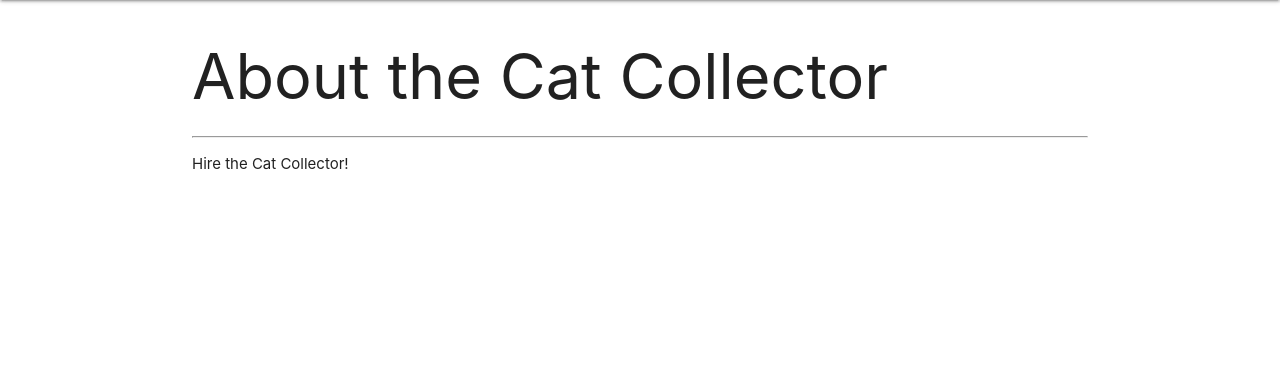
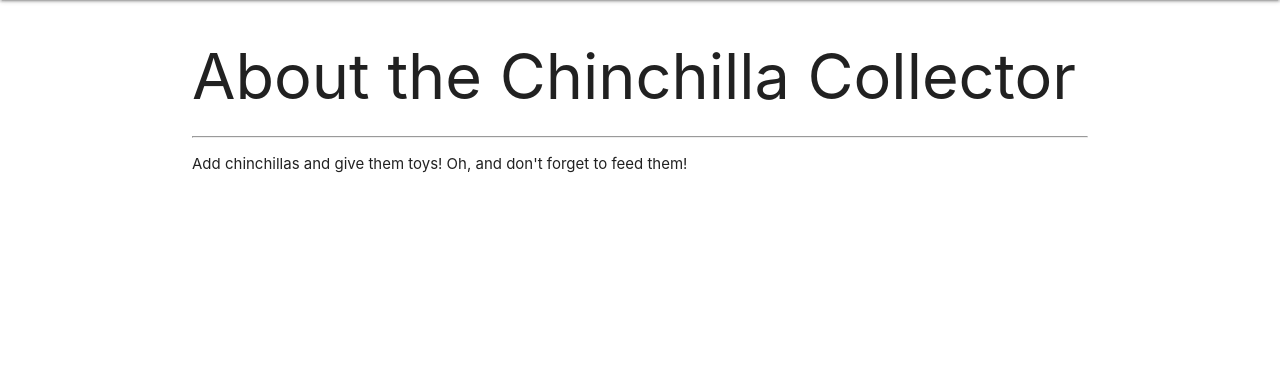
Before and after one commit to kimberlyalord/chinchilla_collector, a Django app: page /about/ in a window 1280 px wide. Shown: the part 64-436 px from the top of the page. Run offline with Django 3.2, Linux system fonts and the light colour scheme.

Commit message:
Change About template

```diff
--- a/main_app/templates/about.html
+++ b/main_app/templates/about.html
@@ -1,8 +1,8 @@
 {% extends 'base.html' %}
 {% block content %}
 
-<h1>About the Cat Collector</h1>
+<h1>About the Chinchilla Collector</h1>
 <hr />
-<p>Hire the Cat Collector!</p>
+<p>Add chinchillas and give them toys! Oh, and don't forget to feed them!</p>
 
 {% endblock %}
```
